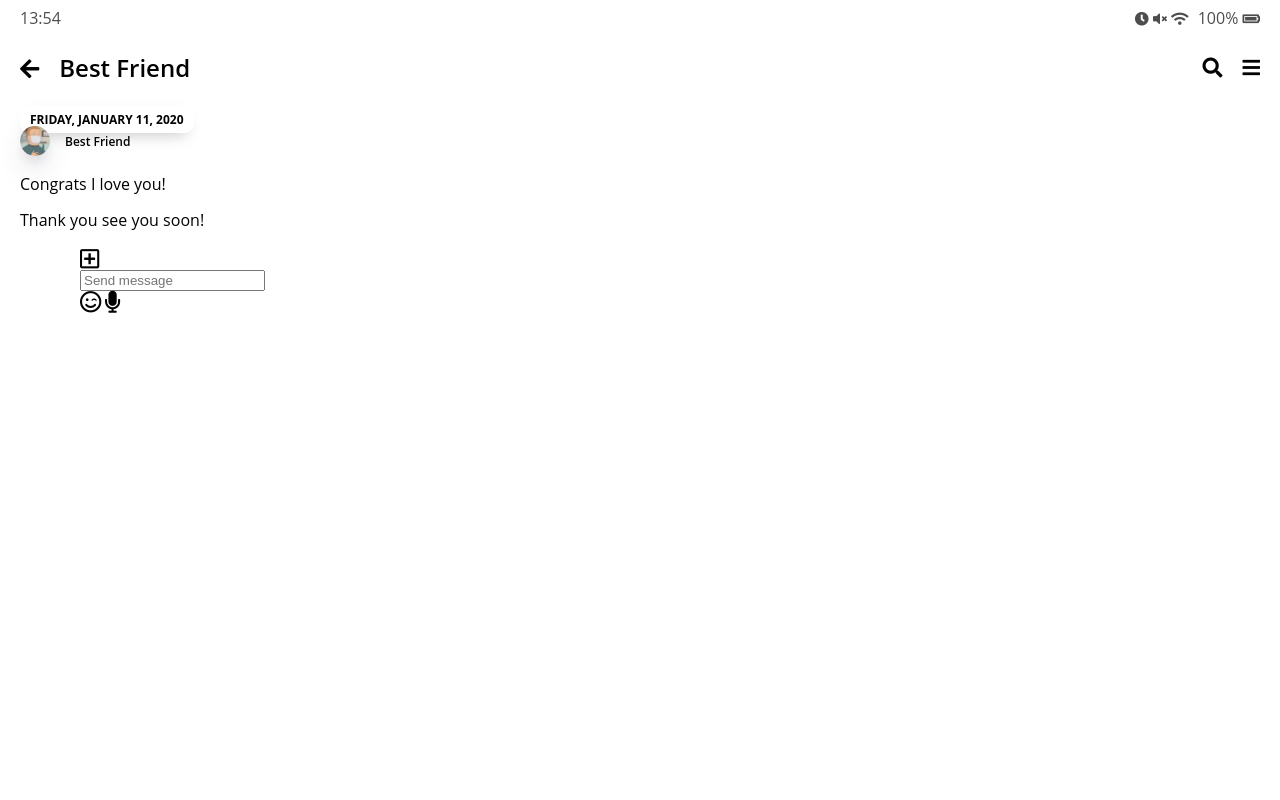
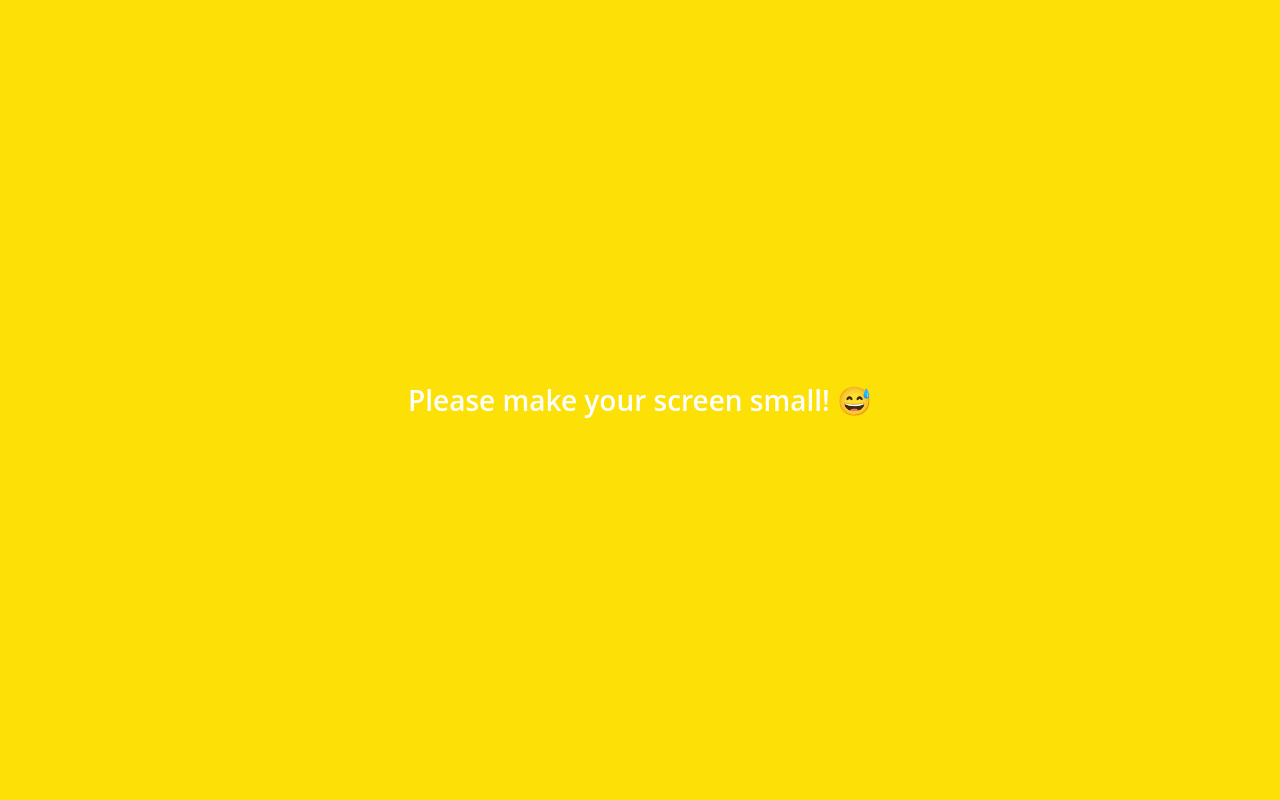
Before and after one commit to ps9610/kakao-clone-v2, a plain HTML site: page chat.html in a window 1280 px wide. Shown: the top 800 px of the page. Drawn offline with Linux system fonts and the light colour scheme; a web font is replaced by a local one.

Commit message:
added emoji
😅

```diff
--- a/chat.html
+++ b/chat.html
@@ -13,7 +13,8 @@
     <link rel="stylesheet" href="css/styles.css" />
     <title>Chat | Kakao Clone</title>
   </head>
-  <body>
+  <body class="chats-body">
+    <div class="header-wrapper">
       <div class="status-bar">
         <div class="status-bar__column">
           <span class="status-bar__clock">13:54</span>
@@ -42,39 +43,56 @@
           </span>
         </div>
       </header>
-    <main class="chat">
+    </div>
+    <main class="chat-screen">
       <ul class="chat__messages">
-        <span class="chat__timestamp">Friday, January 11, 2020</span>
+        <span class="chat__timestamp">2020년 5월 25일 월요일</span>
         <li class="incoming-message message">
           <img src="images/avatar.png" class="m-avatar message__avatar" />
           <div class="message__content">
+              <span class="message__bubble">
+                엘리엘리!!
+            </span>
             <span class="message__author">Best Friend</span>
           </div>
         </li>
-        <div class="message__bubble">
-          Congrats I love you!
+          <li class="sent-message message">
+          <div class="message__content">
+          <span class="message__bubble">
+            왜??
+            </span>
           </div>
-        <span class="message_timestamp"></span>
-        <li class="incoming-message message"></li>
-        <span class="message_timestamp"></span>
-        <div class="message__content"></div>
-        <div class="message__bubble">
-          Thank you see you soon!
+          </li>
+          <li class="incoming-message message">
+            <img src="images/avatar.png" class="m-avatar message__avatar" />
+            <div class="message__content">
+                <span class="message__bubble">
+                  그냥ㅋㅋㅋㅋ
+              </span>
+              <span class="message__author">Best Friend</span>
             </div>
+          </li>
+            <li class="sent-message message">
+            <div class="message__content">
+            <span class="message__bubble">
+              ㅋㅋㅋㅋ
+              </span>
+            </div>
+            </li>
       </ul>
     </main>
-    <div class="chat__write">
-      <div class="chat__write-column">
+    <div class="chat__write--container">
+      <input
+        type="text"
+        class="chat__write"
+        placeholder="Send message"
+        class="chat__write-input"
+      />
+      <div class="chat__icon-left chat__icon">
         <i class="far fa-plus-square"></i>
       </div>
-      <div class="chat__write-column">
-        <input
-          type="text"
-          placeholder="Send message"
-          class="chat__right-input"
-        />
-      </div>
-      <div class="chat__write-column">
+
+      <div class="chat__icon-right chat__icon">
         <span class="chat__write-icon">
           <i class="far fa-smile-wink"></i>
         </span>
@@ -83,5 +101,8 @@
         </span>
       </div>
     </div>
+    <div class="bigScreen">
+      <span class="bigScreen__text">Please make your screen small! 😅</span>
+    </div>
   </body>
 </html>
```
Also changed, not shown: find.html (+5 -1 lines), friends.html (+9 -5 lines), index.html (+5 -2 lines), more.html (+14 -4 lines), settings.html (+35 -13 lines). Lines whose indentation alone changed are shown as unchanged.
